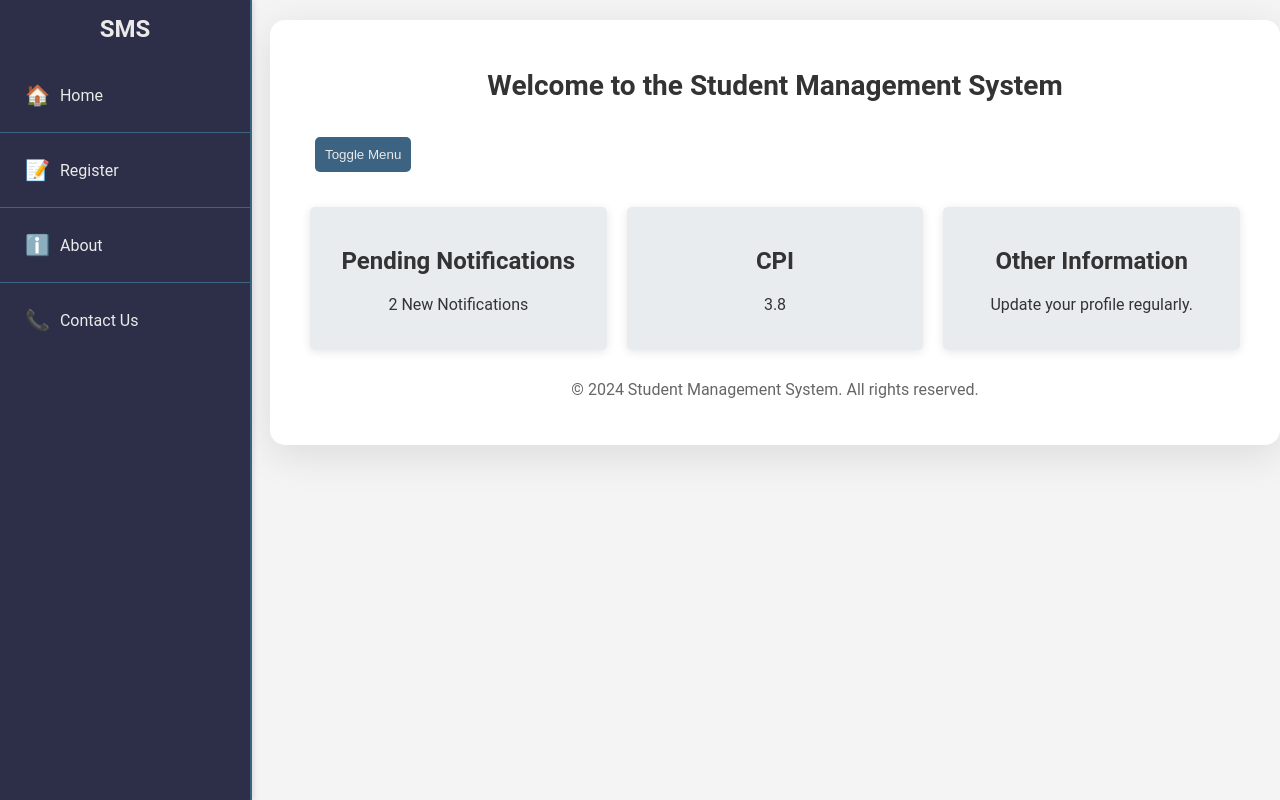
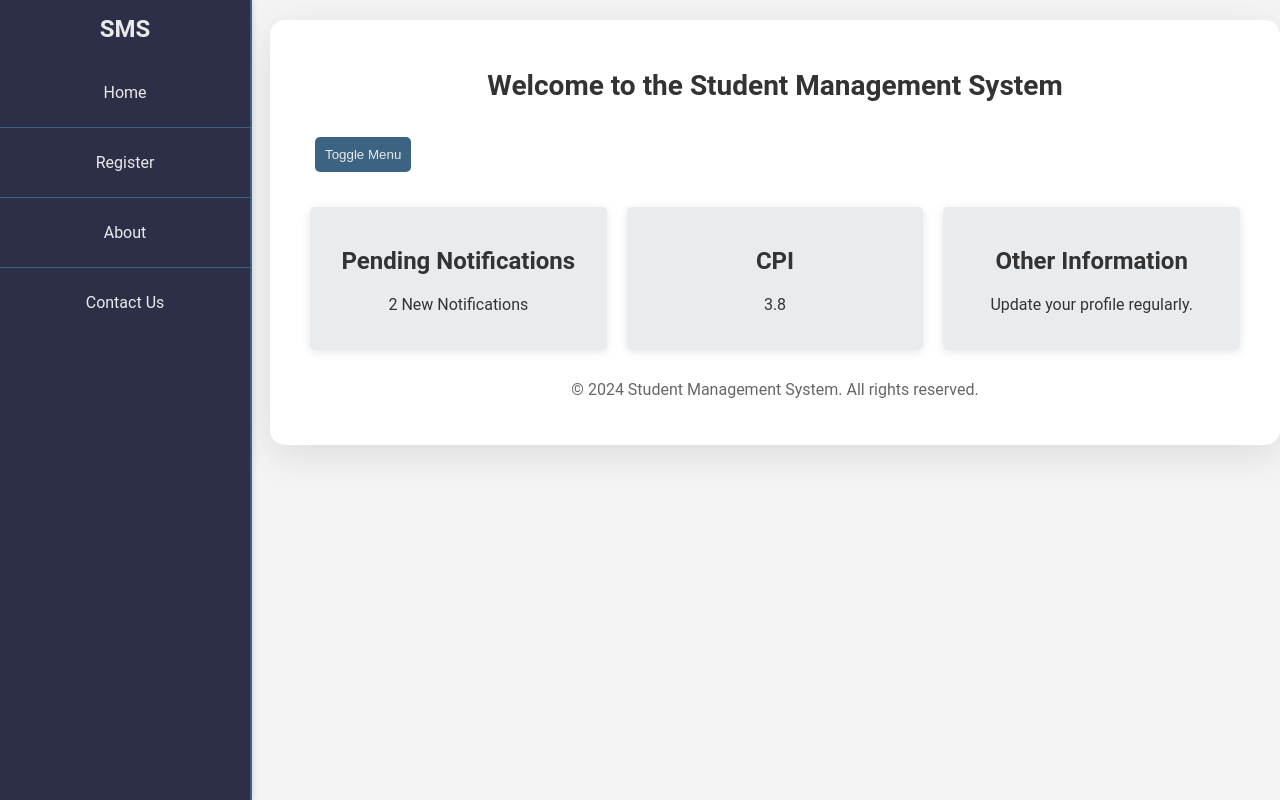
Before and after one commit to Cyb3rWr4i7h/Student_Management_System, a Django app: page / in a window 1280 px wide. Run offline with Django 5.2, Linux system fonts and the light colour scheme.

Commit message:
home again

```diff
--- a/templates/home.html
+++ b/templates/home.html
@@ -48,8 +48,7 @@
         .navbar a {
             color: #eaeaea;
             text-decoration: none;
-            display: flex;
-            align-items: center;
+            display: block;
             transition: background-color 0.3s;
             border-radius: 5px;
             padding: 10px;
@@ -64,11 +63,6 @@
             text-align: center;
             color: #eaeaea;
             margin: 15px 0;
-        }
-
-        .icon {
-            margin-right: 10px;
-            font-size: 20px;
         }
 
         .container {
@@ -134,10 +128,10 @@
     <div class="navbar" id="navbar">
         <h2>SMS</h2>
         <ul>
-            <li><a href="login.html"><span class="icon">🏠</span>Home</a></li>
-            <li><a href="register.html"><span class="icon">📝</span>Register</a></li>
-            <li><a href="about.html"><span class="icon">ℹ️</span>About</a></li>
-            <li><a href="contact.html"><span class="icon">📞</span>Contact Us</a></li>
+            <li><a href="login.html">Home</a></li>
+            <li><a href="register.html">Register</a></li>
+            <li><a href="about.html">About</a></li>
+            <li><a href="contact.html">Contact Us</a></li>
         </ul>
     </div>
 
```
